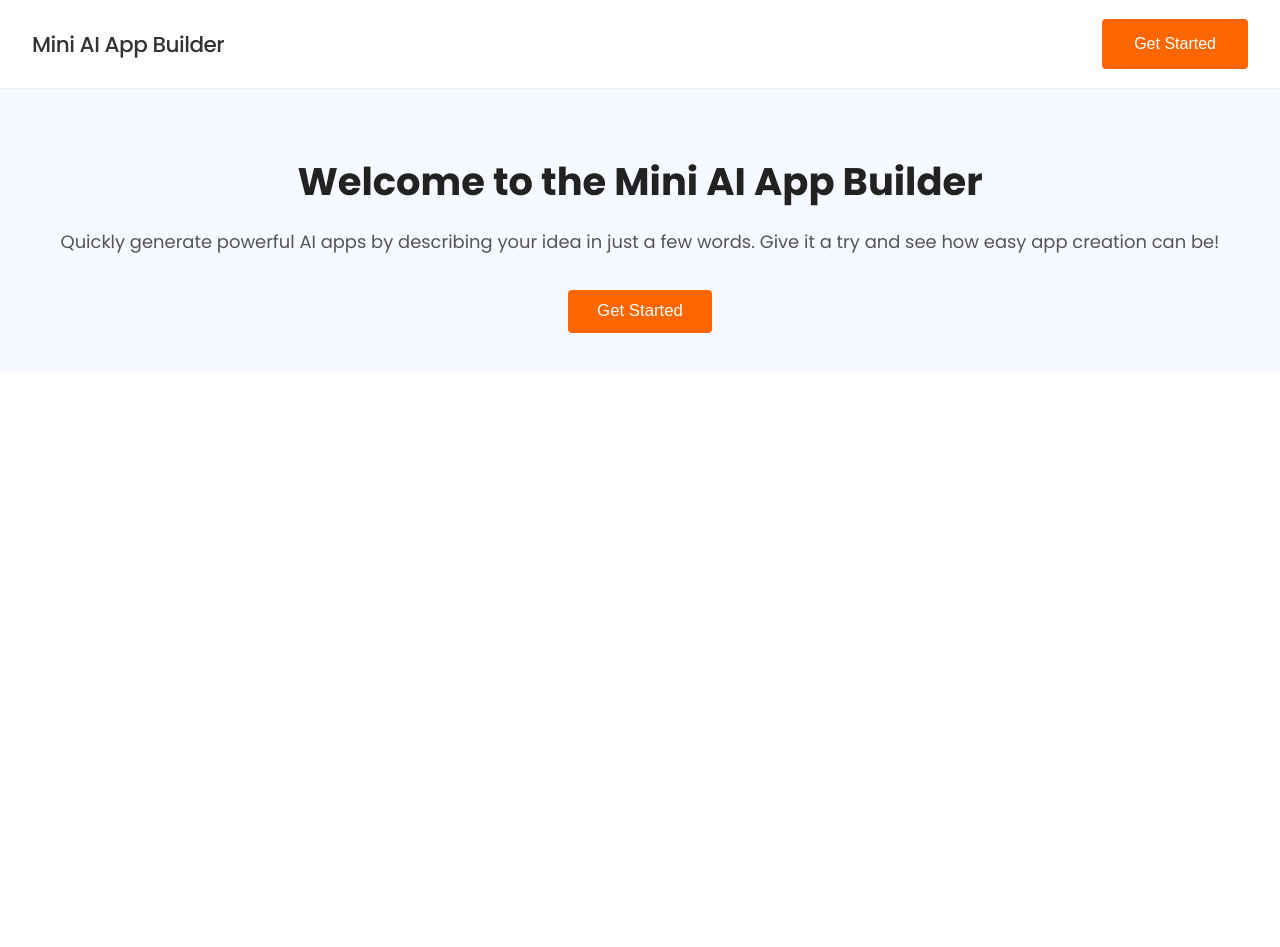
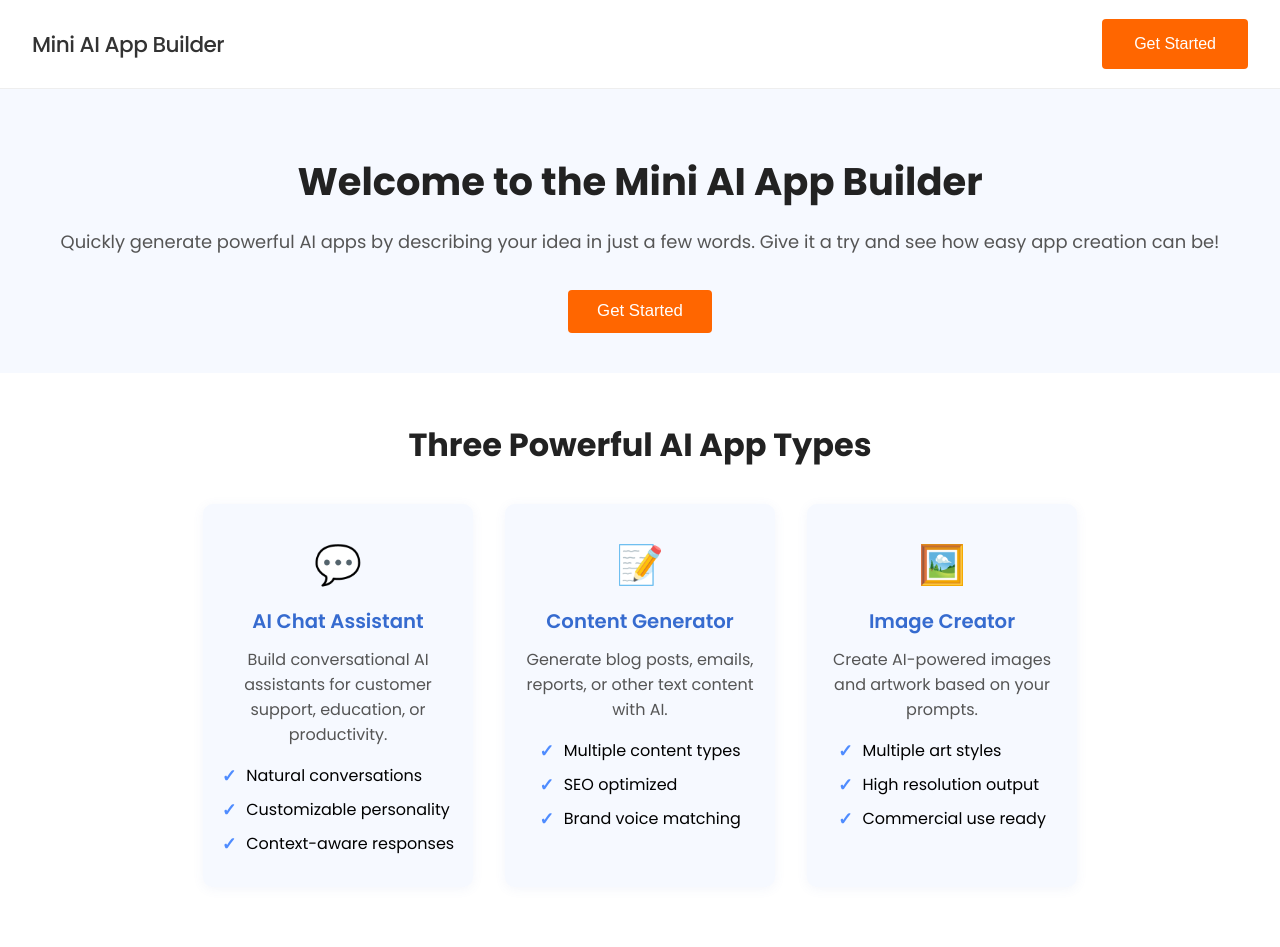
Before and after one commit to vidhusan12/mini-ai-app-builder, a React (Create React App) app in the folder frontend/: page / in a window 1280 px wide. Shown: the top 947 px of the page. Before the commit the page ends 800 px from the top, so only its background shows below. Built offline with nearby package versions, Linux system fonts and the light colour scheme.

Commit message:
Add basic Features component and styles

```diff
--- a/frontend/src/App.js
+++ b/frontend/src/App.js
@@ -1,4 +1,6 @@
 import './App.css';
+import Features from './components/Features/Features';
+import Footer from './components/Footer/Footer';
 import Hero from './components/Hero/Hero';
 import Navbar from './components/Navbar/Navbar';
 
@@ -7,6 +9,8 @@ function App() {
     <>
       <Navbar />
       <Hero />
+      <Features />
+      <Footer />
     </>
   );
 }
--- /dev/null
+++ b/frontend/src/components/Features/Features.css
@@ -0,0 +1,74 @@
+.features {
+  padding: 3rem 1rem 3.5rem 1rem;
+  background: #fff;
+  text-align: center;
+}
+
+.features-heading {
+  font-size: 2rem;
+  font-weight: 700;
+  color: #222;
+  margin-bottom: 2.2rem;
+}
+
+.features-list {
+  display: flex;
+  flex-wrap: wrap;
+  justify-content: center;
+  gap: 2rem;
+}
+
+.feature-card {
+  background: #f6f9ff;
+  border-radius: 10px;
+  box-shadow: 0 2px 12px rgba(80,120,200,0.07);
+  width: 270px;
+  padding: 2rem 1.1rem 1.4rem 1.1rem;
+  display: flex;
+  flex-direction: column;
+  align-items: center;
+  transition: transform 0.15s box-shadow 0.15s;
+}
+
+.feature-card:hover {
+  transform: translateY(-7px) scale(1.02);
+  box-shadow: 0 6px 24px rgba(80, 120, 200, 0.13);
+}
+
+.feature-icon {
+  font-size: 2.4rem;
+  margin-bottom: 0.8rem;
+}
+
+.feature-title {
+  font-size: 1.23rem;
+  font-weight: 600;
+  color: #366bcf;
+  margin-bottom: 0.7rem;
+}
+
+.feature-desc {
+  color: #555;
+  font-size: 1rem;
+}
+
+.feature-list {
+  text-align: left;
+  margin-top: 1rem;
+  padding-left: 0;
+  list-style: none;
+}
+
+.feature-list li {
+  margin-bottom: 0.5rem;
+  font-size: 1rem;
+  display: flex;
+  align-items: center;
+}
+
+.tick {
+  color: #4f8cff;
+  font-weight: bold;
+  margin-right: 0.55em;
+  font-size: 1.1em;
+}
--- /dev/null
+++ b/frontend/src/components/Features/Features.jsx
@@ -0,0 +1,63 @@
+import React from 'react'
+import "./Features.css"
+
+//Array of Objects
+const features = [
+  {
+    title: "AI Chat Assistant",
+    description: "Build conversational AI assistants for customer support, education, or productivity.",
+    icon: "💬",
+    list: [
+      "Natural conversations",
+      "Customizable personality",
+      "Context-aware responses"
+    ]
+  },
+  {
+    title: "Content Generator",
+    description: "Generate blog posts, emails, reports, or other text content with AI.",
+    icon: "📝",
+    list: [
+      "Multiple content types",
+      "SEO optimized",
+      "Brand voice matching"
+    ]
+  },
+  {
+    title: "Image Creator",
+    description: "Create AI-powered images and artwork based on your prompts.",
+    icon: "🖼️",
+    list: [
+      "Multiple art styles",
+      "High resolution output",
+      "Commercial use ready"
+    ]
+  },
+];
+
+const Features = () => {
+  return (
+    <section className='features'>
+      <h2 className='features-heading'>Three Powerful AI App Types</h2>
+      <div className="features-list">
+        {features.map((item) => (
+          <div className="feature-card" key={item.title}>
+            <div className="feature-icon">{item.icon}</div>
+            <div className="feature-title">{item.title}</div>
+            <div className="feature-desc">{item.description}</div>
+            <ul className='feature-list'>
+              {item.list.map((point, idx) => (
+                <li key={idx}>
+                  <span className='tick'>✓</span> {point}
+                </li>
+              ))}
+            </ul>
+          </div>
+        ))}
+      </div>
+
+    </section>
+  )
+}
+
+export default Features
--- /dev/null
+++ b/frontend/src/components/Footer/Footer.css
@@ -0,0 +1,2 @@
+.footer {
+}
--- /dev/null
+++ b/frontend/src/components/Footer/Footer.jsx
@@ -0,0 +1,28 @@
+import React from 'react'
+import "./Footer.css"
+
+const Footer = () => {
+  return (
+    <footer className="footer">
+      <h2 className="footer-title">Let your imagination go free!</h2>
+      <div className="rocket-container">
+        {/* Simple SVG rocket; you can replace with your own or an emoji */}
+        <svg
+          className="rocket"
+          width="50"
+          height="50"
+          viewBox="0 0 64 64"
+          fill="none"
+        >
+          <path d="M32 2 L38 22 L32 18 L26 22 Z" fill="#d32f2f" />
+          <rect x="29" y="22" width="6" height="24" rx="3" fill="#1976d2" />
+          <circle cx="32" cy="32" r="4" fill="#fff" />
+          <rect x="30" y="46" width="4" height="10" rx="2" fill="#ffb300" />
+        </svg>
+        <span className="rocket-shadow"></span>
+      </div>
+    </footer>
+  )
+}
+
+export default Footer
```
